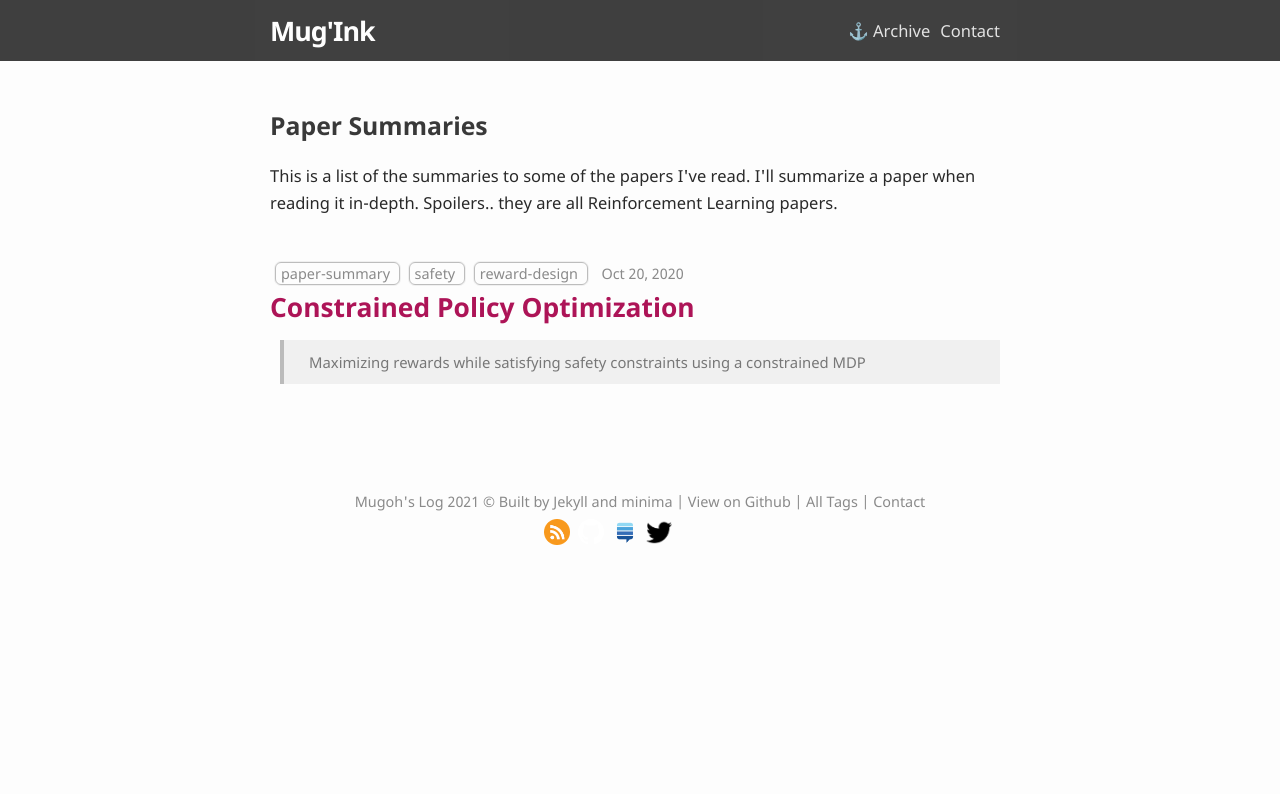
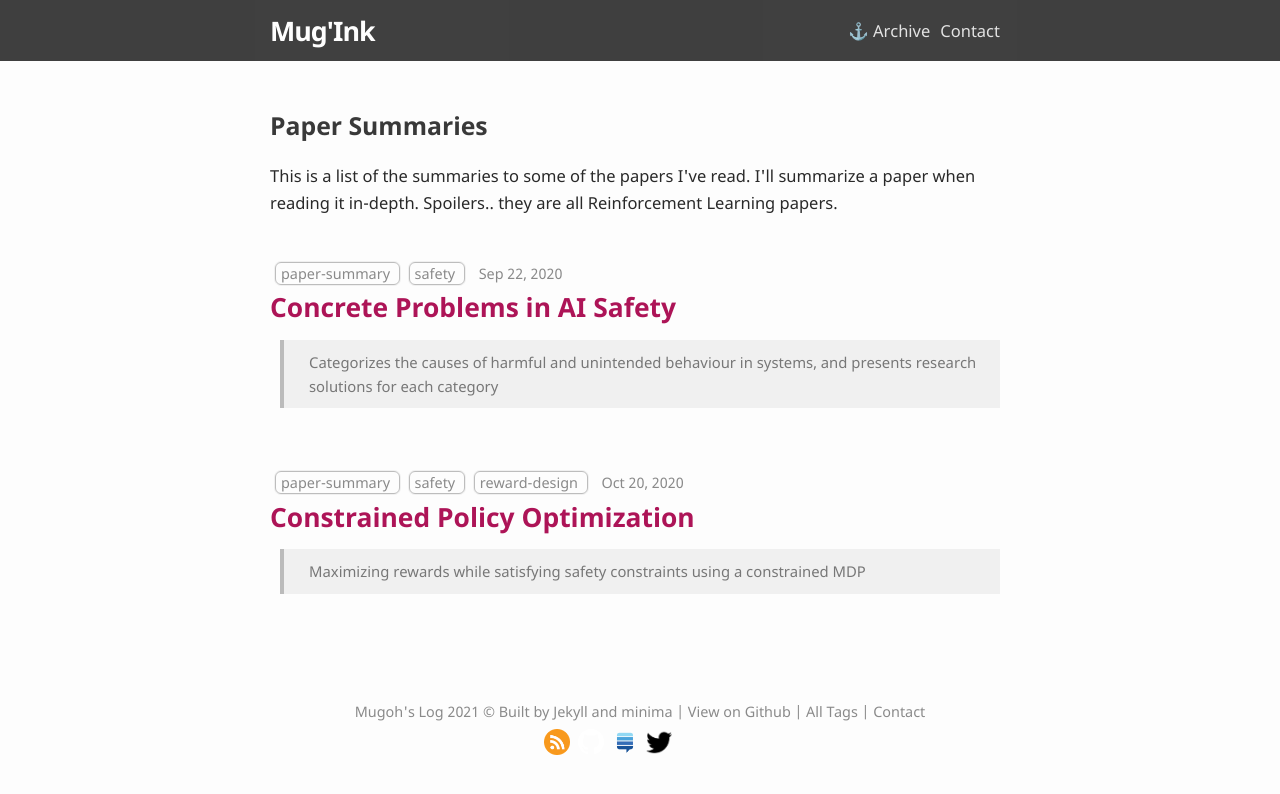
Before and after one commit to mugoh/log, a Jekyll site: the page built from misc/_paper-summaries/paper_summaries.html, in a window 1280 px wide. Shown: the top 794 px of the page. Built offline with Jekyll 4.4.1, drawn with Linux system fonts in a browser that asks for light colours; some of the changed lines change nothing that is shown.

```diff
--- a/_config.yml
+++ b/_config.yml
@@ -2,7 +2,7 @@
 name: "Mugoh's Blog"
 author: Mugoh Mwaura
 twitter_username: mugoh_ks
-baseurl: "/mug-log"
+baseurl: "/log"
 description: A space to document my learning
 profile_url: "http://mugoh.github.io"
 image:
@@ -13,7 +13,7 @@
 disqus:
     shortname: mug-log
 
-url: https://mugoh.github.io/mug-log
+url: https://mugoh.github.io/log
 repository: mugoh/mugoh.github.io
 
 # Build settings
--- /dev/null
+++ b/misc/_paper-summaries/problems_safety.md
@@ -0,0 +1,152 @@
+---
+layout: post
+comments: true
+title: "Concrete Problems in AI Safety"
+date: 2020-09-22 12:00:00
+tags: paper-summary safety
+---
+
+> Categorizes the causes of harmful and unintended behaviour in systems, and presents research solutions for each category
+<!--more-->
+
+{:class="table-of-content"}
+* TOC
+{:toc}
+
+
+- [https://arxiv.org/pdf/1606.06565.pdf](https://arxiv.org/pdf/1606.06565.pdf)
+- Year: 2016
+
+## 1. Introduction
+
+This work focuses on accidents(uninteded or harmful behaviour) in ML systems.
+**Conclusion**: Presents 5 research problems and discuss approaches.
+Related work mentions:
+
+- Futurists communities work: Future of Humanity Institute and Machine Intelligence Research Institute
+
+## 2. Problems Overview
+
+Sight problems as arising from wrong objective function design:
+
+- Ignoring some environment variables that might be harmful to change.
+- Easy formalization to max the objective function but that fails to meet the intent
+- Correcting the objective, e.g through human intervention is expensive to do freqeuntly (Limited access to objective)
+- Making safe explorations, while deciding using insufficient data or non-expressive model
+- Decisions with inputs different from those seen in training
+
+The problems are divided into the categories:
+
+1. **Avoiding Negative Side Effects**: Undesirable consequences while meeting objective
+2. **Avoiding Reward Hacking:** Cheeting the reward function. e.g Aim: To Clean. Do: Coverup dirt so it's not visible.
+3. **Scalable Oversight:** Respect Objective aspects that are too expensive for frequent evaluation. e.g Human feedback
+4. **Safe Exploration:** Don't try out dangerous things
+5. **Robustness to Distributional Shift:** Transfer to new environments
+
+*Approaches I felt interesting are marked in bold, from **(b)**. At (a) I just did that every one before realising they would be too many to list out comperehensively, since this should be a summary.*
+
+### a) Avoiding Negative side-effects
+
+Formalizing "Perform task X" gives undesirable results. Frame it as “perform task X while observing common-sense constraints on the environment”.
+
+Approaches:
+
+- **Define an Impact Regularizer:** Penalizes change to the environment.(Changes the agent introduces, not those in the natural course of environment evolution)
+What is this change? State distance, d(s i , s 0 ), between the present state s i and some initial state s 0. However, penalizing this resists all sources of change including env evolution.
+
+Or compare the future state under current policy, to the future state (or distribution) under a hypothetical policy π_null where the agent just did nothing.
+
+- **Learn an Impact Regularizer:**
+Transfer over many tasks. With model-based RL there's transfer of dynamics, not Value function; ignoring side-effects.
+- **Penalize Influence:** Demotivate agent from being in positions with high chance of having side effects. This influence can be measured through **empowerment**. That is precision of control over the env - how much agent actions influence future states.
+- **Muli-agent approaches**:
+a) Cooperative Inverse Reinforcement Learning - agent and a human work together to achieve the human’s goals.
+b) Reward autoencoder - Observer can infer what the agent is trying to do
+- **Reward Uncertainty:** Instead of single reward, use a prior probability distribution that reflects the property that random changes are more likely to be bad. Issue: Baseline for the changes
+
+### b) Avoiding Reward Hacking
+
+Authors mention various sources of agents hacking reward function to get high rewards
+
+Approaches:
+
+- Adversarial Reward Functions: The reward function taken as its own agent and explores the env. Then find scenarios the ML system claimed were high reward but that a human labels as low reward (think GANs).
+- Model Lookahead: Like model-based RL, consider what future (s, a) will lead to and give rewards based on this anticipation rather than the present one.
+- Adversarial Blinding/ Crossvalidation for agents - Hide how the reward is generated by hiding some env parts(variables) fromt the agent.
+- Careful Engineeering: Formal verification and practical testing of system parts.
+- Rewarding Capping of max reward can prevent extreme low probability high pay-off strategies.
+- Counter-example resistance: Abstract rewards vulnerable to adversarial counterexamples can use researched adversarial training methods.
+- Multiple Rewards: e.g Different physical implementations for same function. Then average, minimum, quantile, e.t.c
+- Reward pre-training: Mention of Inverse RL. Can't further learn the reward function after pre-training.
+- **Variable Indifference:** Optimize for some variables while ignoring others(those we care about). Can have huge applicability in safety.
+- Trip Wires: Introduce and monitor vulnerabilities to check if agent takes advantage of one(Shouldn't if reward fun is correct).
+
+### c) Scalable Oversight
+
+There's mention of *[semi-supervised RL](https://medium.com/ai-control/cf7d5375197f)* as a solution. . Here, the agent doesn't see rewards in a fraction of the episodes(unlabeled) but must optimize for all episodes.
+
+A baseline (ordinary RL) agrorithm will make use of all labelled episodes, thus slow. The task is to use the unlaballed episodes to accelerate learning.
+
+Semi-supervised RL needs to identify proxies that give rewards and when the proxies are valid. Authors also say it can *incentivize communication feedback and transparency on the agent* when a source of true, sparse approval.
+
+There's a **mention on various approaches to semi-supervised RL**.
+
+Other approaches:
+
+- **Hierarchical RL**: Since the agent delegates actions to sub-agents, it doesn't need to know the details of policy implementation and gets sparse rewards.
+- **Distant Supervision**:
+Provides info about system's decision in the aggregate, or as noisy hints about the correct evaluation. e.g Generalized expectation criteria - user provides population level statistics, such as "this sentence has exactly 1 noun".
+- At time of *this* work (2016) this hadn't been apllied to agents.
+
+### d) Safe Exploration
+
+This has been more deeply studied by the papers:
+
+- Safe exploration techniques for reinforcement learning–an overview
+- A Comprehensive Survey on Safe Reinforcement Learning.
+
+*Mentions safety as being in a state area where actions are reversible*
+
+Approaches
+
+- Risk sensitive performance criteria: Penalizing bad performance or variance in performance. May incorporate uncertainty and off-policy evaluation.
+- Use of demonstrations
+- Simulated environments: Question on how to reliably update policy with simulated trajectories and also represent their consequencies as off-policy trajectories
+- **Bounded Exploration :**
+
+Define safe states. With models, predict if an action will take the agent outside the safe space. See works on *Safe exploration in Markov Decision Processes*
+
+- Human oversight: Raises the expensive feedback oversight problem.
+- Trusted Policy Oversight: Limit exploration to actions the trusted policy believes we can recover from. Assumes we have a model.
+
+### e) Robustness to Distributional Change
+
+Change in testing distribution compared to training distribution.
+
+Approaches
+
+- Covariance shift and marginal likelihood
+**Covariance shift:** Though strong, it's untestable, which from a safety view is a problem
+    1. Use of marginal likelihood
+    2. Well-specified models such as Neural turing machines. Use of bootstrapping to estimate finite-sample variation in learned net params
+
+Non-covariance shift:
+
+- Use of generative models of the distribution
+
+All the above approaches rely on well-specified models i.e., containing the true distribution. Achieved through expressive models like Turing machines, very large neural nets, kernels.
+
+- Partially specified models:(Have assumptions about some aspects of the distribution)
+- Method of moments in estimation of latent variable models
+- Modelling the distribution of errors of a model
+
+- Training on multiple distributions
+- **How to respond when out of distribution:**
+What should a model do when it realises its in a new distribution?
+    - Ask human feedback: Unclear what question to ask(Authors mention work pointing what the model is uncertain about), time-constraints (Mention Reachability analysis & Robust policy improvement)
+    - RL agents can gather env information for more clarity
+
+- Counterfactual Reasoning and Learning with contracts
+Learning with contracts: Simplest contract is the system performing well in both training and test distributions but difficult. Weaker contracts - Partially specified models, reachability analysis
+
+*Completed* Sep 22, 2020
```
